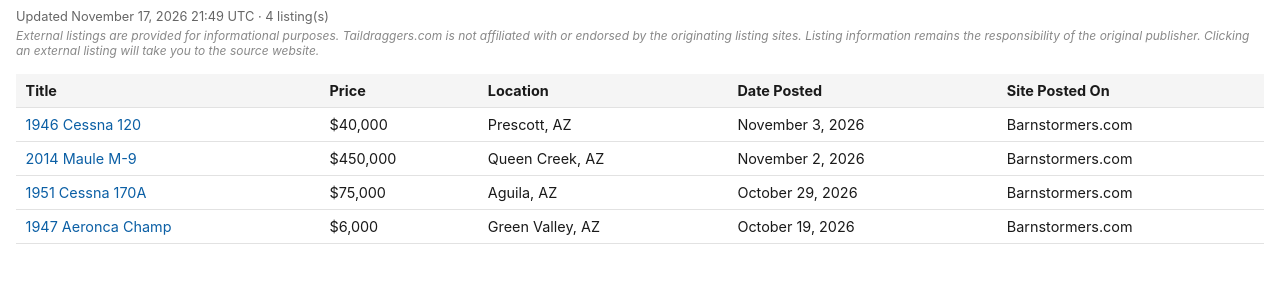
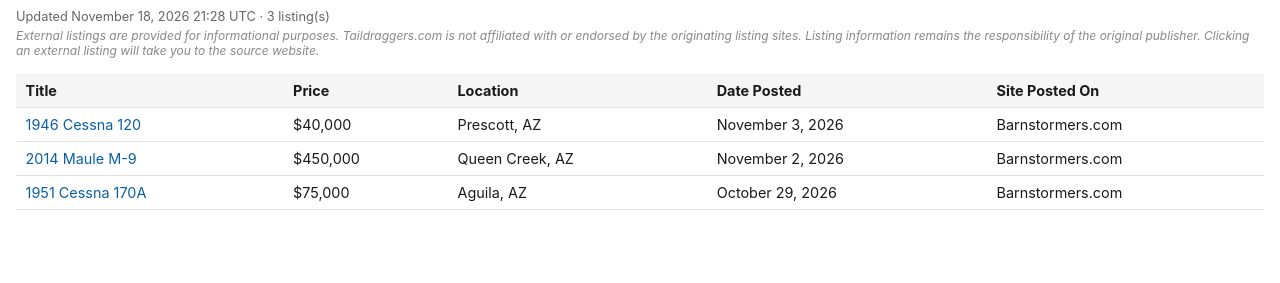
Before and after one commit to taildraggers/arizona, a plain HTML site: page docs/index.html in a window 1280 px wide. Shown: the part 43-326 px from the top of the page. Drawn offline with Linux system fonts and the light colour scheme.

Commit message:
Update Arizona listings (2026-11-18)

```diff
--- a/docs/index.html
+++ b/docs/index.html
@@ -58,7 +58,7 @@
 </head>
 <body>
   <h1>Taildragger Ads in Arizona</h1>
-  <div class="updated">Updated November 17, 2026 21:49 UTC &middot; 4 listing(s)</div>
+  <div class="updated">Updated November 18, 2026 21:28 UTC &middot; 3 listing(s)</div>
   <div class="disclaimer">External listings are provided for informational purposes. Taildraggers.com is not affiliated with or endorsed by the originating listing sites. Listing information remains the responsibility of the original publisher. Clicking an external listing will take you to the source website.</div>
   <table>
     <thead>
@@ -68,7 +68,6 @@
         <tr><td><a href="https://www.barnstormers.com/classified-2081791-1946-CESSNA-120.html" target="_blank" rel="noopener noreferrer">1946 Cessna 120</a></td><td>$40,000</td><td>Prescott, AZ</td><td>November 3, 2026</td><td>Barnstormers.com</td></tr>
         <tr><td><a href="https://www.barnstormers.com/classified-2081544-2014-Maule-M9.html" target="_blank" rel="noopener noreferrer">2014 Maule M-9</a></td><td>$450,000</td><td>Queen Creek, AZ</td><td>November 2, 2026</td><td>Barnstormers.com</td></tr>
         <tr><td><a href="https://www.barnstormers.com/classified-2058423-Cessna-170A-1951-TSMO-868.html" target="_blank" rel="noopener noreferrer">1951 Cessna 170A</a></td><td>$75,000</td><td>Aguila, AZ</td><td>October 29, 2026</td><td>Barnstormers.com</td></tr>
-        <tr><td><a href="https://www.barnstormers.com/classified-2019211-1947-Aeronca-L16A-Champ-Projec.html" target="_blank" rel="noopener noreferrer">1947 Aeronca Champ</a></td><td>$6,000</td><td>Green Valley, AZ</td><td>October 19, 2026</td><td>Barnstormers.com</td></tr>
     </tbody>
   </table>
 <script>
```
